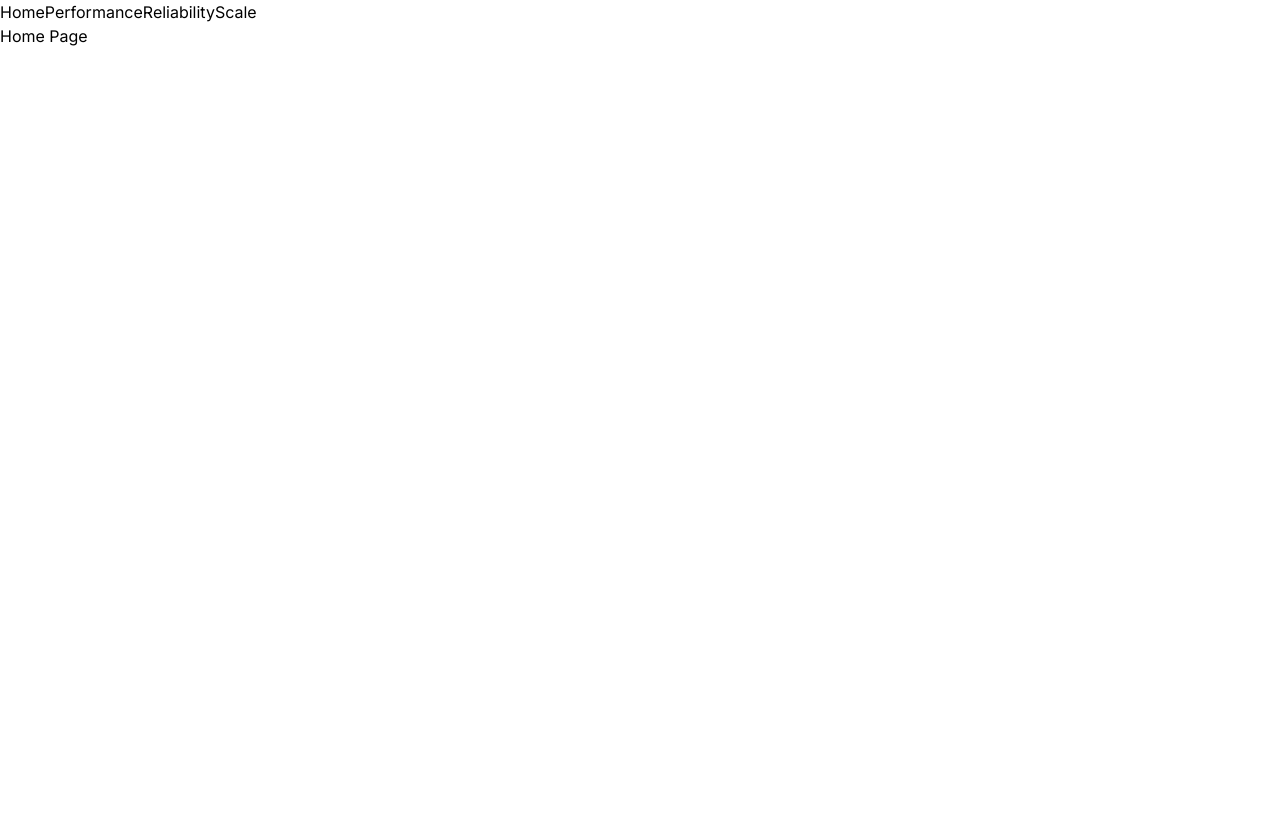
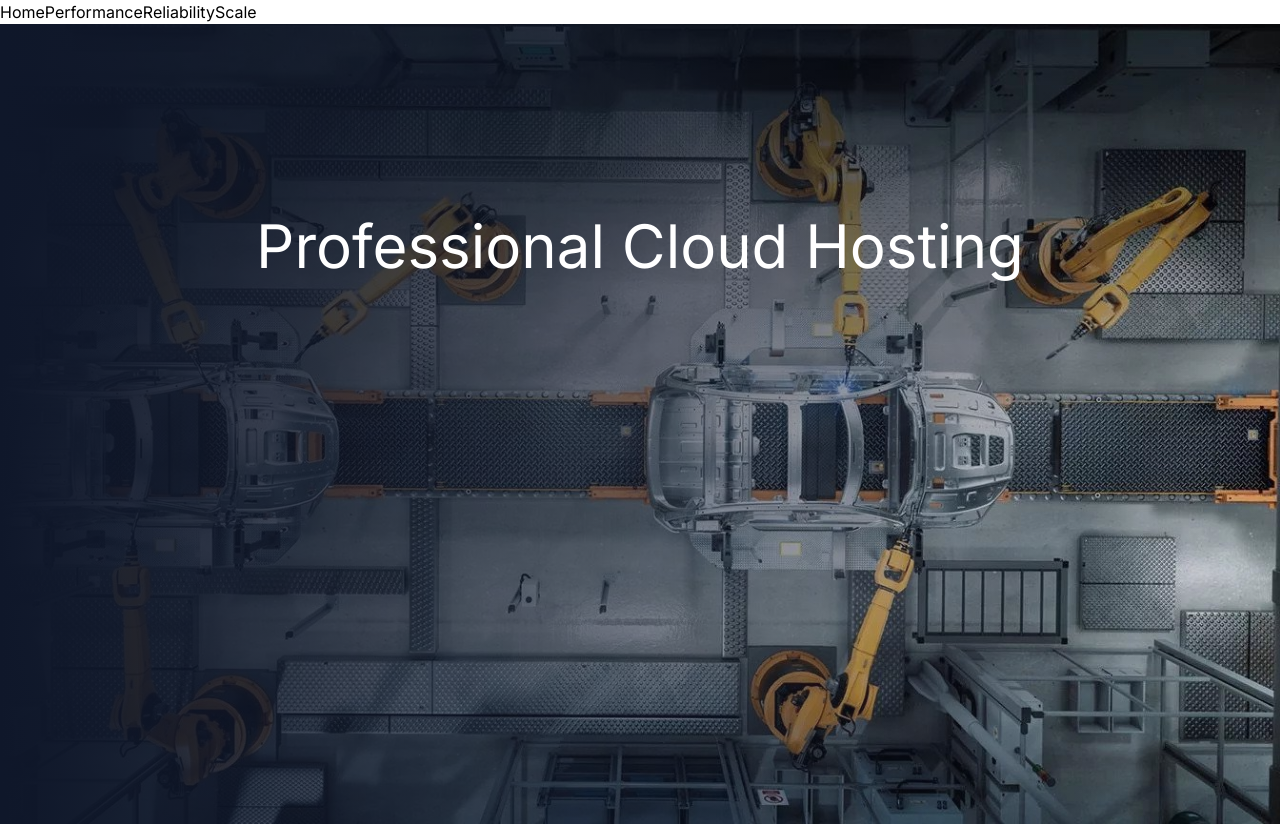
Before and after one commit to kmlibin/nextcorp, a Next.js app: page / in a window 1280 px wide. Before the commit the page ends 800 px from the top, so only its background shows below. Built offline with nearby package versions, Linux system fonts and the light colour scheme.

Commit message:
implement hero component

```diff
--- a/src/app/page.tsx
+++ b/src/app/page.tsx
@@ -1,12 +1,12 @@
-import Link from "next/link"
+import home from "/public/home.jpg";
+import Hero from "@/components/hero";
 
 export default function Home() {
   return (
-    <div>
-
-      Home Page
-
-
-    </div>
-  )
+    <Hero
+      imgData={home}
+      imgAlt="car factory"
+      title="Professional Cloud Hosting"
+    />
+  );
 }
--- a/src/app/performance/page.tsx
+++ b/src/app/performance/page.tsx
@@ -1,3 +1,12 @@
-export default function PerformancePage () {
-    return <div>Performance Page</div>
+import performance from "/public/performance.jpg";
+import Hero from "@/components/hero";
+
+export default function PerformancePage() {
+  return (
+    <Hero
+      imgData={performance}
+      imgAlt="welding"
+      title="We Serve High Performance Applications"
+    />
+  );
 }
--- a/src/app/reliability/page.tsx
+++ b/src/app/reliability/page.tsx
@@ -1,3 +1,11 @@
-export default function ReliabilityPage () {
-    return <div>Reliability Page</div>
+import reliability from "/public/reliability.jpg";
+import Hero from "@/components/hero";
+export default function ReliabilityPage() {
+  return (
+    <Hero
+      imgData={reliability}
+      imgAlt="welding"
+      title="Super High Reliability Hosting"
+    />
+  );
 }
--- a/src/app/scale/page.tsx
+++ b/src/app/scale/page.tsx
@@ -1,3 +1,8 @@
-export default function ScalePage () {
-    return <div> ScalePage</div>
+import scale from "/public/scale.jpg";
+import Hero from "@/components/hero";
+
+export default function ScalePage() {
+  return (
+    <Hero imgAlt="factory" title="Scale Your App To Infinity" imgData={scale} />
+  );
 }
```
